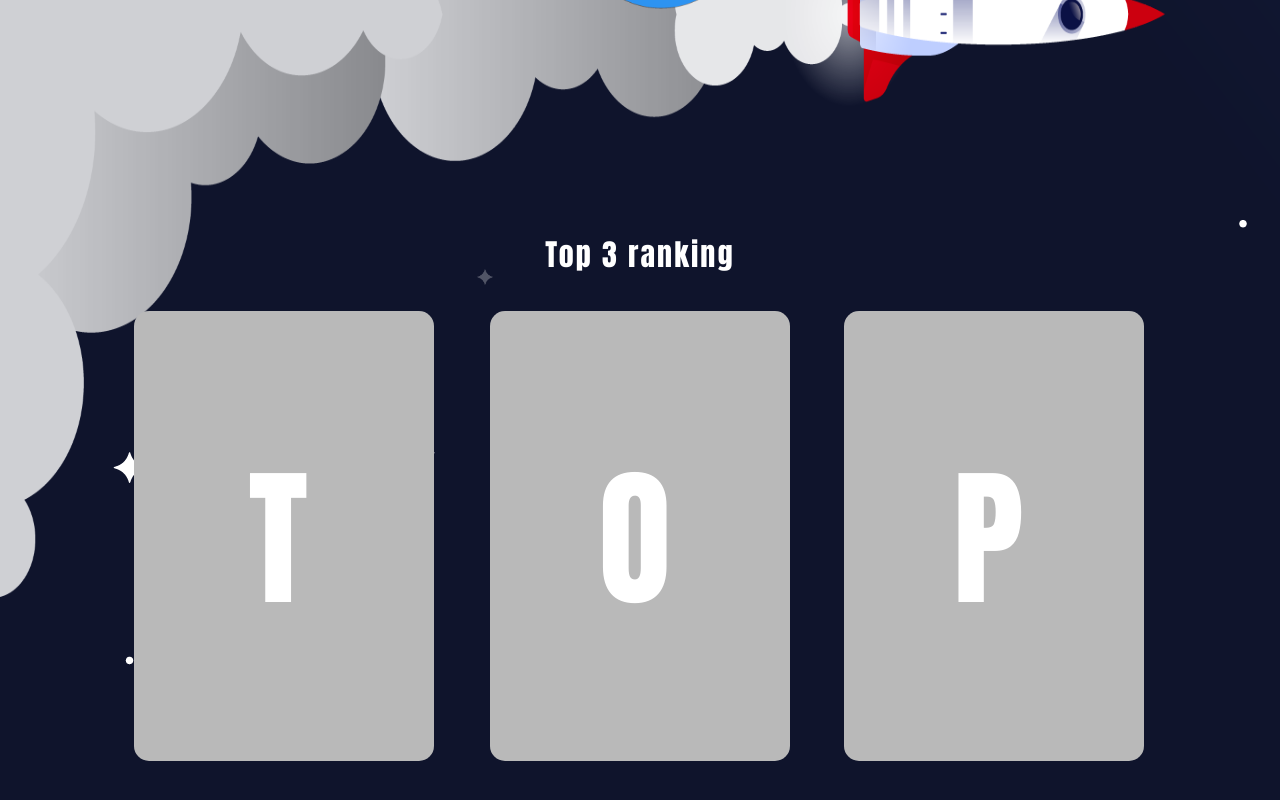
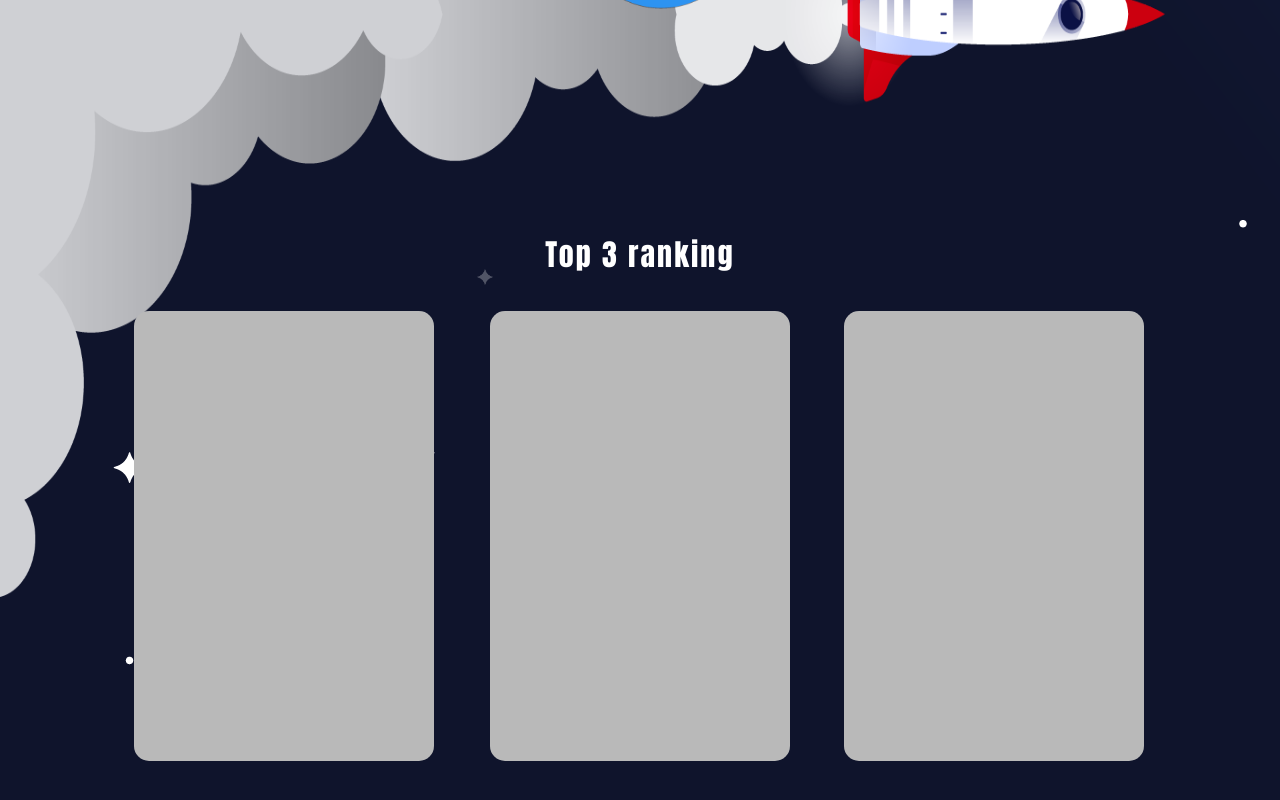
Before and after one commit to Bourbxn/CE_BoostUp_X_Frontend, a React (Create React App) app in the folder my-app/: page / in a window 1280 px wide. Shown: the part 958-1758 px from the top of the page. Built offline with nearby package versions, Linux system fonts and the light colour scheme; the HTML template or start-up script is replaced by a standard one.

Commit message:
update fetch api

```diff
--- a/my-app/package.json
+++ b/my-app/package.json
@@ -6,6 +6,7 @@
     "@testing-library/jest-dom": "^5.16.4",
     "@testing-library/react": "^13.3.0",
     "@testing-library/user-event": "^13.5.0",
+    "axios": "^0.27.2",
     "ionicons": "^6.0.2",
     "react": "^18.1.0",
     "react-dom": "^18.1.0",
--- a/my-app/src/pages/Home.jsx
+++ b/my-app/src/pages/Home.jsx
@@ -1,6 +1,8 @@
-import React from "react"
+import React, { useState } from "react"
 import { Link } from 'react-router-dom'
 import '../css/home.css'
+import axios from "axios"
+import { useEffect } from "react"
 
 import Mars from '../pictures/homeImage/Mars.png'
 import Pluto from '../pictures/homeImage/Pluto.png'
@@ -57,11 +59,21 @@
 
 const Home = () => {
 
-     const data = [
-          {key: 1, data: 'T', style: 'card-1'},
-          {key: 2, data: 'O', style: 'card-2'},
-          {key: 3, data: 'P', style: 'card-3'}
+     // url api
+     // const url = ""
 
+     // const [data,setData] = useState(null)
+
+     // useEffect(() => {
+     //      axios.get(url).then((response) => {
+     //           setData(response)
+     //      })
+     // }, [])
+
+     const top3 = [
+          {key: 1, name: 'T', style: 'card-1', planet: null, score: null},
+          {key: 2, name: 'O', style: 'card-2', planet: null, score: null},
+          {key: 3, name: 'P', style: 'card-3', planet: null, score: null}
      ]
 
      return (
@@ -84,7 +96,7 @@
                Top 3 ranking
                </p>
 
-               <Top3Card top3={data} />
+               <Top3Card top3={top3} />
           </div>
      );
 };
```
Also changed, not shown: 1 other file (tests, documents, lock files or other folders).
